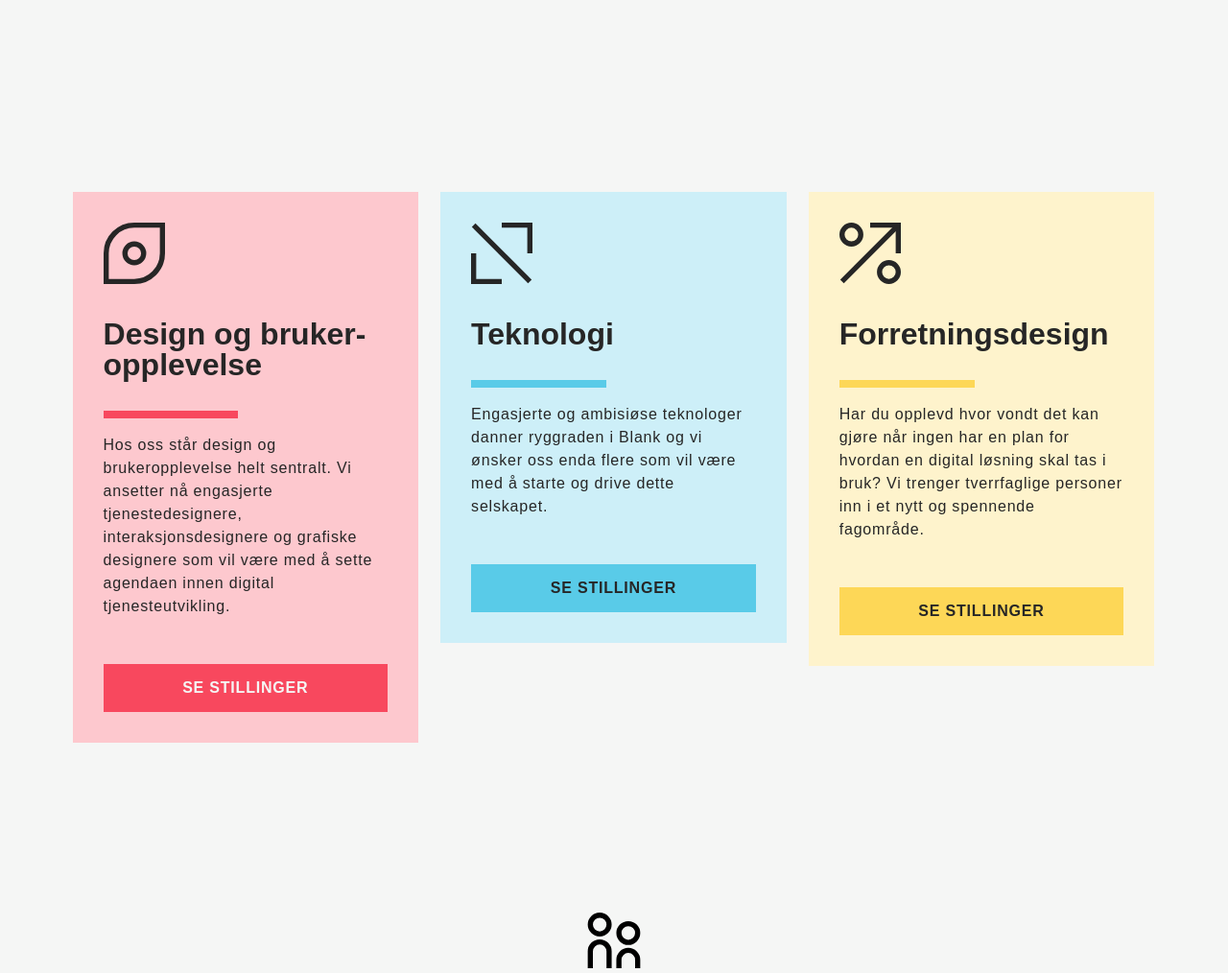
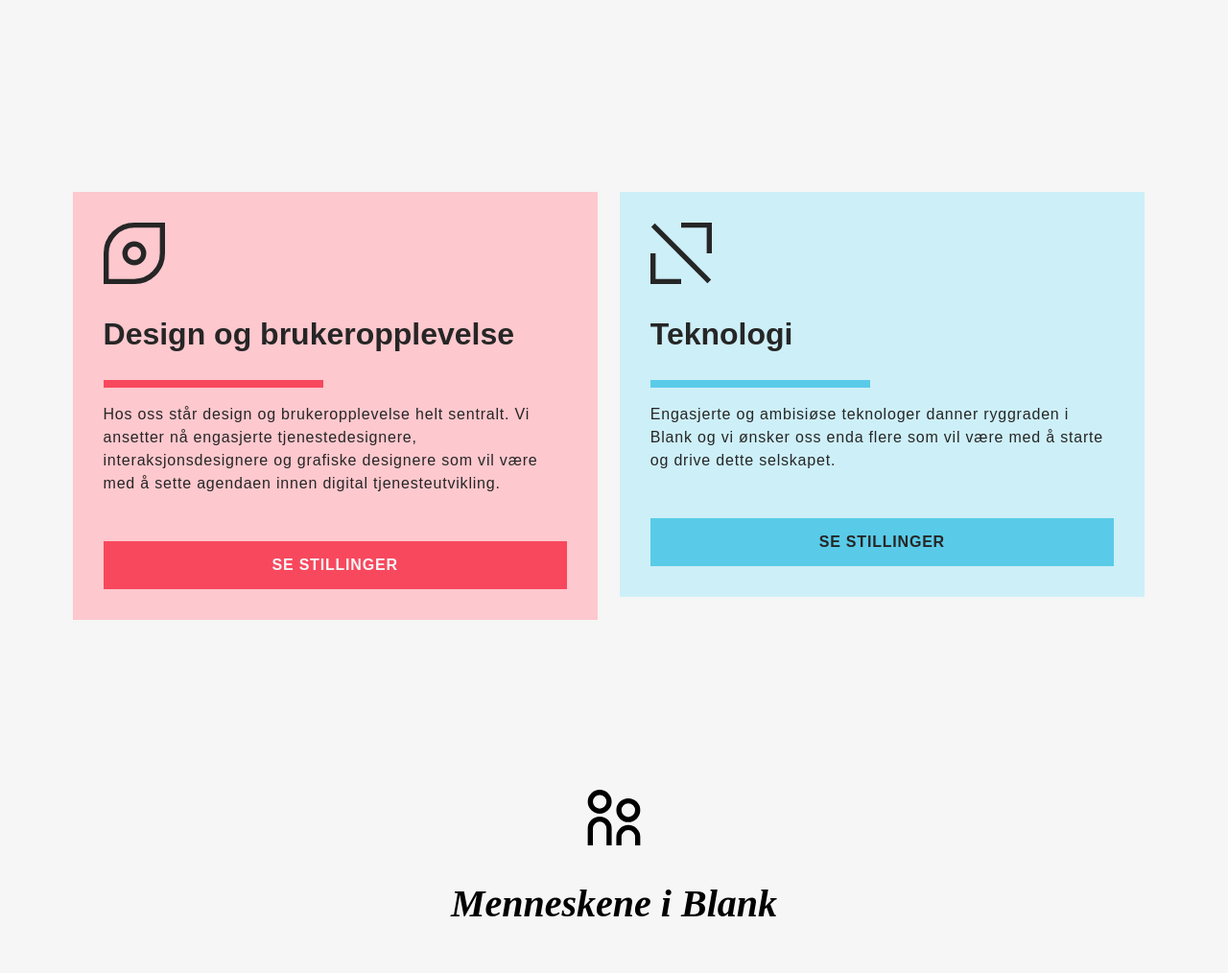
Before and after one commit to blankoslo/blankweb, a Django app: page / in a window 1280 px wide. Shown: the part 489-1503 px from the top of the page at 96% size. Run offline with Django 3.2, Linux system fonts and the light colour scheme; data that the repository does not hold is empty; some libraries are stand-ins or nearby versions.

Commit message:
Remove Forretningsdesign

```diff
--- a/web/templates/web/index.html
+++ b/web/templates/web/index.html
@@ -15,7 +15,7 @@
 </div>
 
 <div class="container" id="jobb">
-  <div class="third left bgred-light mobilefull">
+  <div class="half left bgred-light mobilefull">
     <div class="box">
       <div class="mobiletextcenter">
         <img class="bigicon" src="{% static "img/iconblack-01.svg" %}">
@@ -26,7 +26,7 @@
       <a href="/jobb/brukeropplevelse" class="button mobilehalf bgred mobilecenter">Se stillinger</a>
     </div>
   </div>
-  <div class="third left bgblue-light mobilefull">
+  <div class="half left bgblue-light mobilefull">
     <div class="box">
       <div class="mobiletextcenter">
         <img class="bigicon" src="{% static "img/iconblack-02.svg" %}">
@@ -35,17 +35,6 @@
       <div class="half line bgblue mobilecenter"></div>
       <p>Engasjerte og ambisiøse teknologer danner ryggraden i Blank og vi ønsker oss enda flere som vil være med å starte og drive dette selskapet.</p>
       <a href="/jobb/teknologi" class="button mobilehalf bgblue mobilecenter">Se stillinger</a>
-    </div>
-  </div>
-  <div class="third left bgyellow-light mobilefull">
-    <div class="box">
-      <div class="mobiletextcenter">
-        <img class="bigicon" src="{% static "img/iconblack-03.svg" %}">
-      </div>
-      <h3 class="headingMedium mobiletextcenter">Forretnings&shy;design</h3>
-      <div class="half line bgyellow mobilecenter"></div>
-      <p>Har du opplevd hvor vondt det kan gjøre når ingen har en plan for hvordan en digital løsning skal tas i bruk? Vi trenger tverrfaglige personer inn i et nytt og spennende fagområde.</p>
-      <a href="/jobb/forretningsdesign" class="button mobilehalf bgyellow mobilecenter">Se stillinger</a>
     </div>
   </div>
 </div>
```
